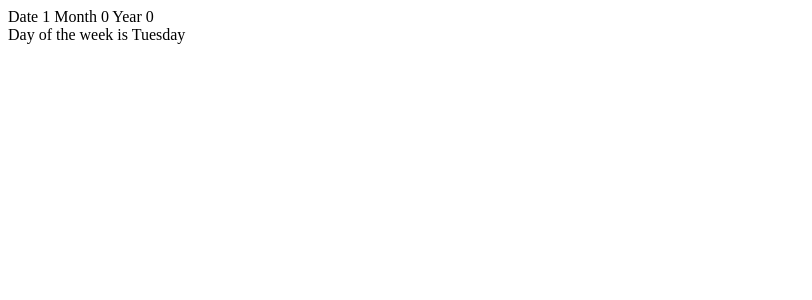
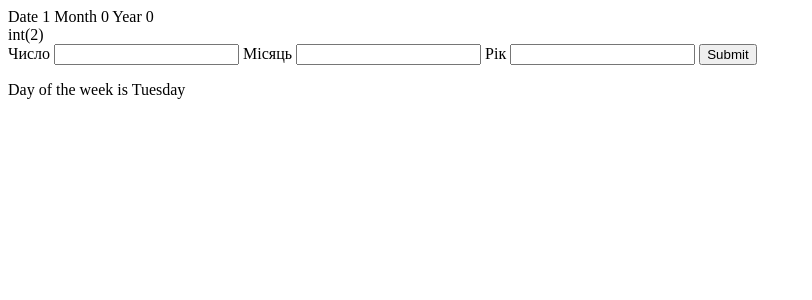
Before and after one commit to degavv/php-lvlup-php, a PHP site: page /proc.php?date=1 in a window 1280 px wide. Shown: the top 300 px of the page, without its empty margins (0-812 px from the left). Run offline with PHP 8.4, Linux system fonts and the light colour scheme; data that the repository does not hold is empty.

Commit message:
working on task2

```diff
--- a/php.task2/proc.php
+++ b/php.task2/proc.php
@@ -8,4 +8,26 @@ $year = $year - $a;
 $month = $month + 12 * $a - 2;
 $day_week = ($date + (int) ((31 * $month) / 12) + $year + (int) ($year / 4) - (int) ($year / 100) + (int) ($year / 400)) % 7;
 $days_list = ["Sunday", "Monday", "Tuesday", "Wednesday", "Thursday", "Friday", "Saturday"];
-echo "Day of the week is $days_list[$day_week]";
+var_dump( $day_week );
+// echo "Day of the week is $days_list[$day_week]";
+?>
+<!DOCTYPE html>
+<html lang="en">
+<head>
+    <meta charset="UTF-8">
+    <meta name="viewport" content="width=device-width, initial-scale=1.0">
+    <title>Day of the week</title>
+</head>
+<body>
+    <form action="/proc.php">
+        <label for="date">Число</label>
+        <input type="number" max="31" min="1" step="any" name="date" id="date">
+        <label for="month">Місяць</label>
+        <input type="number" max="12" min="1" step="any" name="month" id="month">
+        <label for="year">Рік</label>
+        <input type="number" min="1582" step="any" name="year" id="year">
+        <input type="submit">
+    </form>
+    <div><?php echo "Day of the week is $days_list[$day_week]";?></div>
+</body>
+</html>
```
